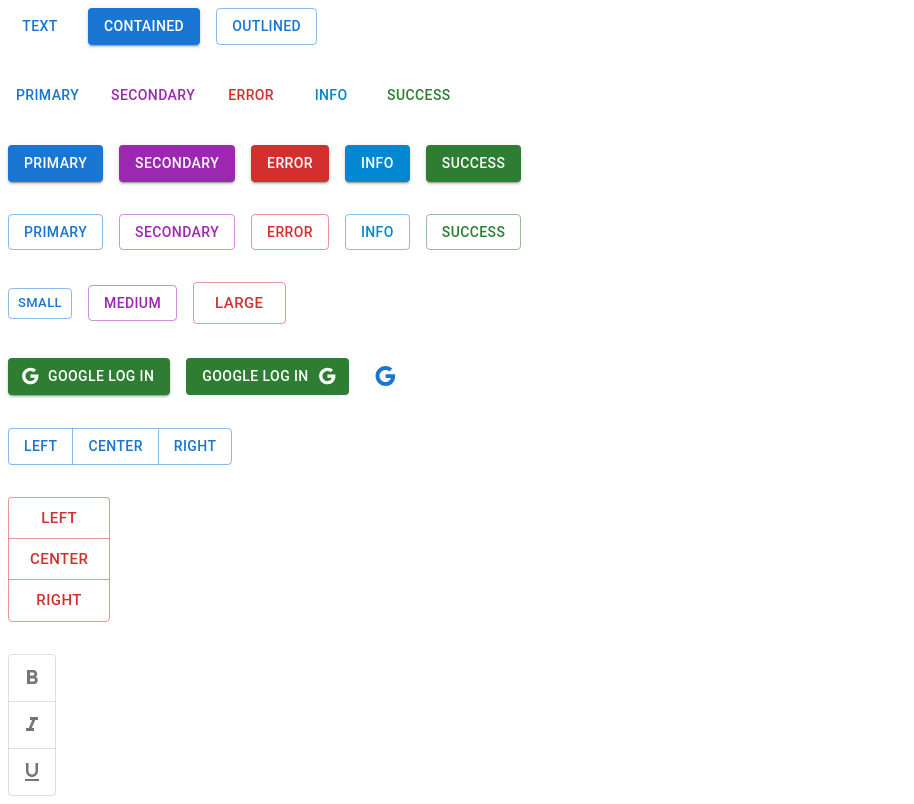
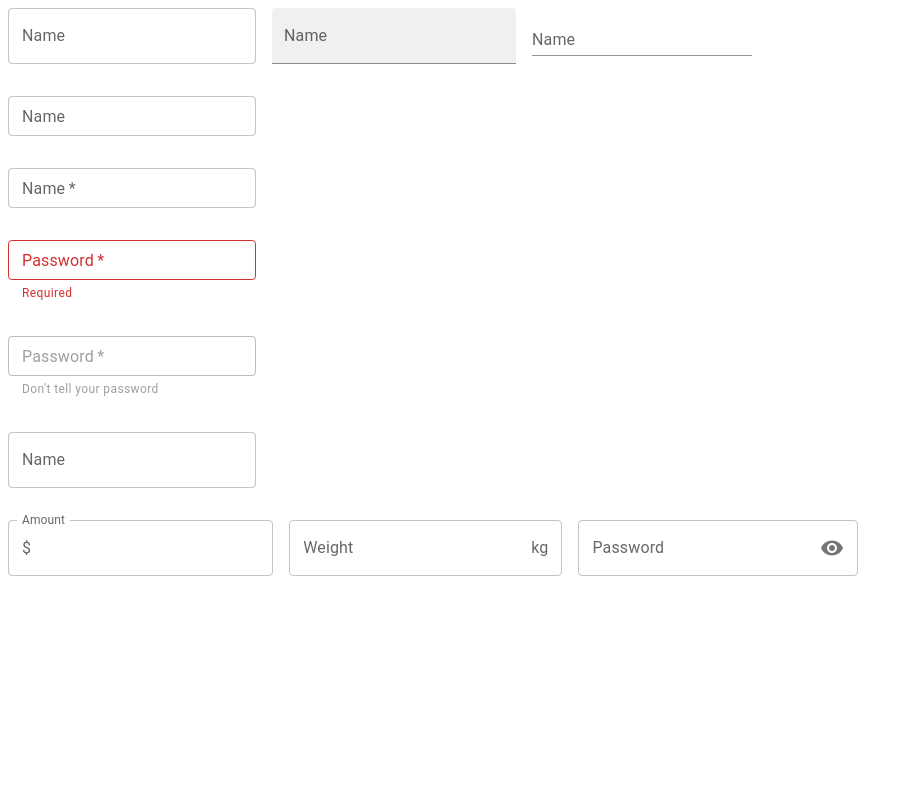
Before and after one commit to niambaust17/react-material-ui, a React (Create React App) app: page / in a window 1280 px wide. Shown: the whole page, without its empty margins (0-914 px from the left). Built offline with nearby package versions, Linux system fonts and the light colour scheme.

Commit message:
2 files modified, 1 added

```diff
--- a/src/App.js
+++ b/src/App.js
@@ -1,13 +1,15 @@
-import React from "react";
-import "./style.css";
+import React from 'react';
+import './style.css';
 import MaterialTypography from './components/MaterialTypography.js';
 import MaterialButton from './components/MaterialButton.js';
+import MaterialTextField from './components/MaterialTextField.js';
 
 export default function App() {
   return (
     <div className="App">
       {/* <MaterialTypography/> */}
-      <MaterialButton/>
+      {/* <MaterialButton/> */}
+      <MaterialTextField />
     </div>
   );
 }
--- /dev/null
+++ b/src/components/MaterialTextField.js
@@ -0,0 +1,88 @@
+import React, { useState } from 'react';
+import { Stack, TextField, InputAdornment } from '@mui/material';
+import VisibilityIcon from '@mui/icons-material/Visibility';
+
+const MaterialTextField = () => {
+  const [value, setValue] = useState('');
+  return (
+    <Stack spacing={4}>
+      <Stack spacing={2} direction="row">
+        <TextField label="Name" variant="outlined" />
+        <TextField label="Name" variant="filled" />
+        <TextField label="Name" variant="standard" />
+      </Stack>
+      <Stack spacing={2} direction="row">
+        <TextField
+          label="Name"
+          size="small"
+          color="primary"
+          variant="outlined"
+        />
+      </Stack>
+      <Stack spacing={2} direction="row">
+        <TextField
+          label="Name"
+          size="small"
+          color="primary"
+          variant="outlined"
+          required
+        />
+      </Stack>
+      <Stack spacing={2} direction="row">
+        <TextField
+          label="Password"
+          type="password"
+          size="small"
+          color="primary"
+          variant="outlined"
+          value={value}
+          onChange={(e) => setValue(e.target.value)}
+          error={!value}
+          helperText={!value ? 'Required' : "Don't tell your password"}
+          required
+        />
+      </Stack>
+      <Stack spacing={2} direction="row">
+        <TextField
+          label="Password"
+          type="password"
+          disabled
+          helperText="Don't tell your password"
+          size="small"
+          color="primary"
+          variant="outlined"
+          required
+        />
+      </Stack>
+      <Stack spacing={2} direction="row">
+        <TextField label="Name" InputProps={{ readOnly: true }} />
+      </Stack>
+      <Stack spacing={2} direction="row">
+        <TextField
+          label="Amount"
+          InputProps={{
+            startAdornment: <InputAdornment position="start">$</InputAdornment>,
+          }}
+        />
+        <TextField
+          label="Weight"
+          InputProps={{
+            endAdornment: <InputAdornment position="end">kg</InputAdornment>,
+          }}
+        />
+        <TextField
+          label="Password"
+          InputProps={{
+            endAdornment: (
+              <InputAdornment position="end">
+                <VisibilityIcon />
+              </InputAdornment>
+            ),
+          }}
+        />
+      </Stack>
+    </Stack>
+  );
+};
+
+export default MaterialTextField;
```
Also changed, not shown: package.json (+7 -7 lines).
